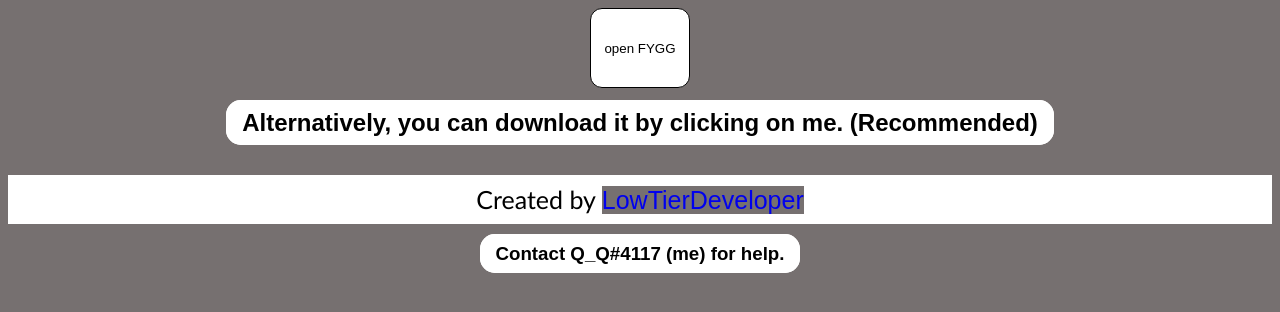
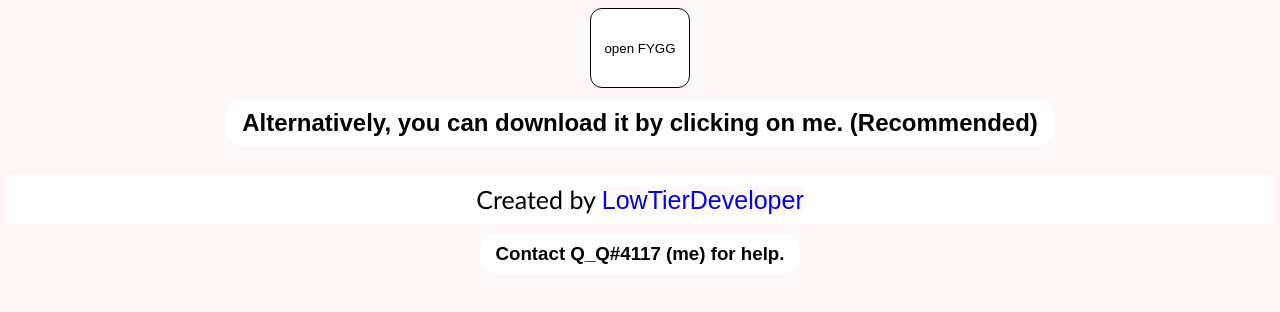
Before and after one commit to LowTierDeveloper/FYGG, a plain HTML site: page index.html in a window 1280 px wide. Drawn offline with Linux system fonts and the light colour scheme.

Commit message:
nevermind, color messed it up

```diff
--- a/index.html
+++ b/index.html
@@ -43,7 +43,7 @@
         <style>
         *
         {
-            background-color: rgb(118, 112, 112);
+            background-color: rgb(255, 248, 248);
             font-family: arial;
             text-align: center;
         }
```
